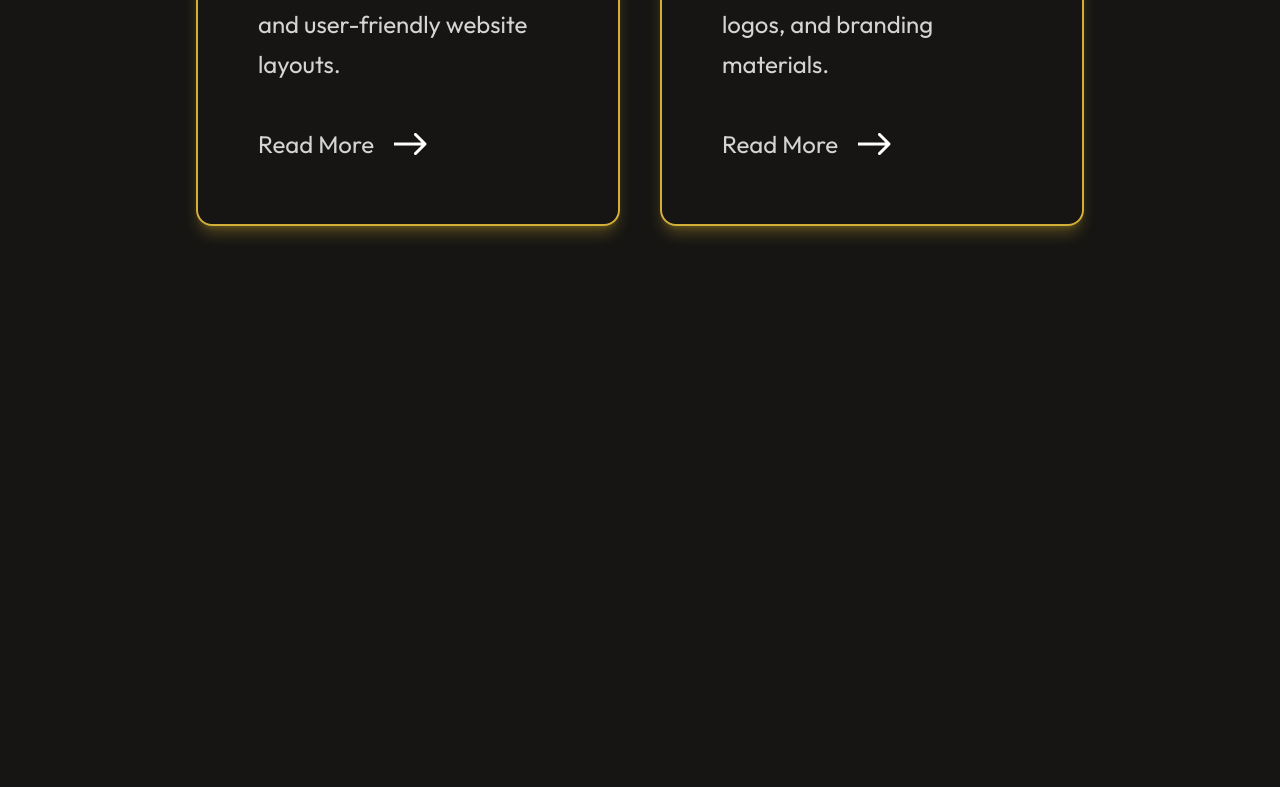
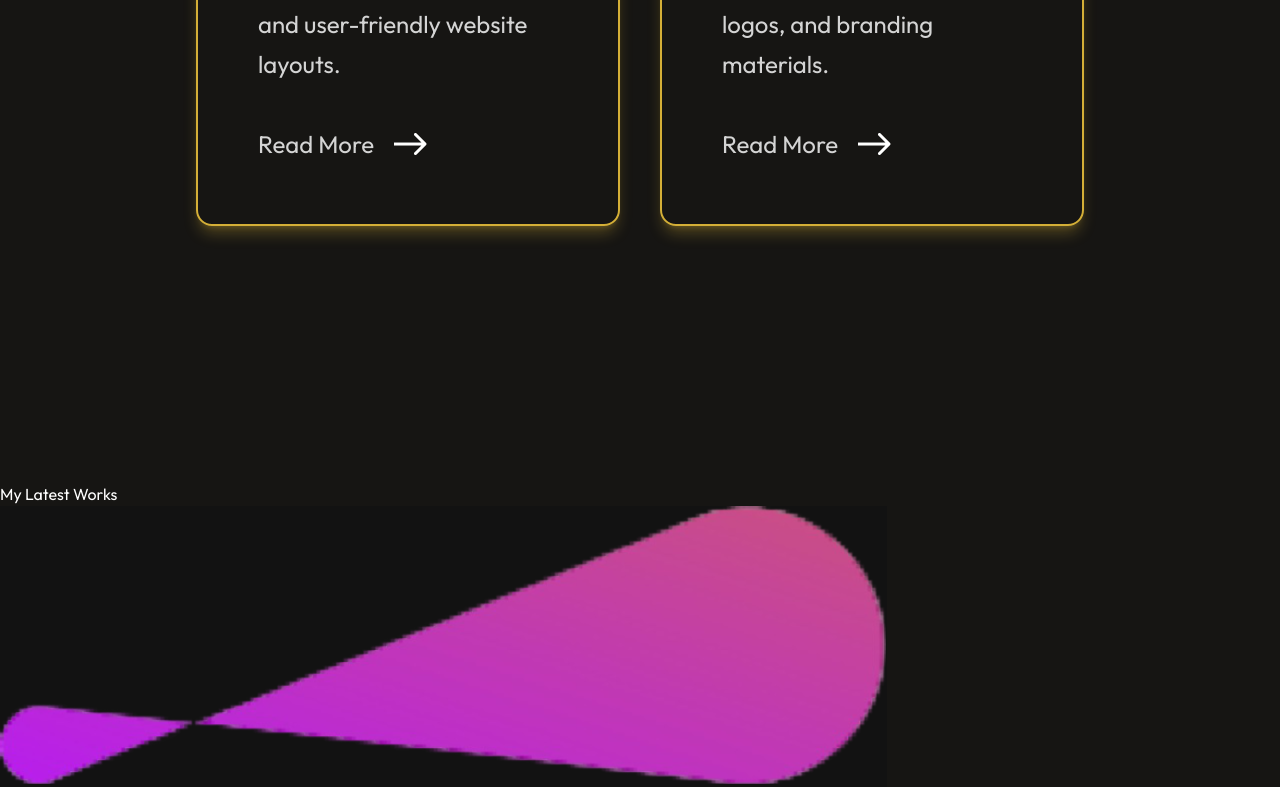
Before and after one commit to YosephDagne/Joseph_Dev, a React (Vite) app in the folder portfolio-wbsite/my-portfolio/: page / in a window 1280 px wide. Shown: the part 2489-3276 px from the top of the page. Before the commit the page ends 2795 px from the top, so only its background shows below. Built offline with nearby package versions, Linux system fonts and the light colour scheme.

Commit message:
create mywork component

```diff
--- a/portfolio-wbsite/my-portfolio/src/App.jsx
+++ b/portfolio-wbsite/my-portfolio/src/App.jsx
@@ -1,5 +1,6 @@
 import About from "./components/About";
 import Hero from "./components/Hero";
+import MyWork from "./components/MyWork";
 import NavBar from "./components/NavBar";
 import Services from "./components/Services";
 
@@ -10,6 +11,7 @@ function App() {
       <Hero />
       <About />
       <Services />
+      <MyWork />
     </div>
   );
 }
--- /dev/null
+++ b/portfolio-wbsite/my-portfolio/src/components/MyWork.jsx
@@ -0,0 +1,18 @@
+import React from "react";
+import { assets } from "../assets/assets";
+
+const MyWork = () => {
+  return (
+    <div className="">
+      <div className="">
+        <h1>My Latest Works</h1>
+        <img src={assets.theme_pattern} alt="" />
+      </div>
+          <div className="">
+
+      </div>
+    </div>
+  );
+};
+
+export default MyWork;
```
